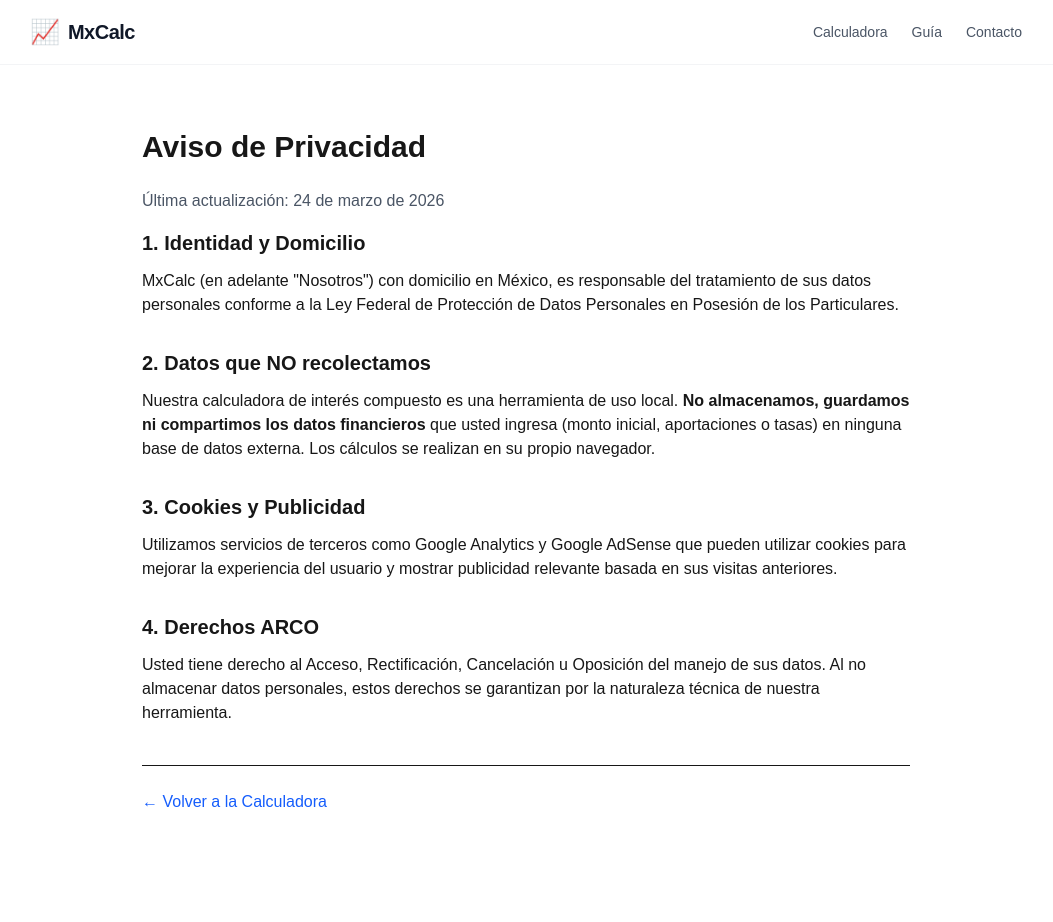
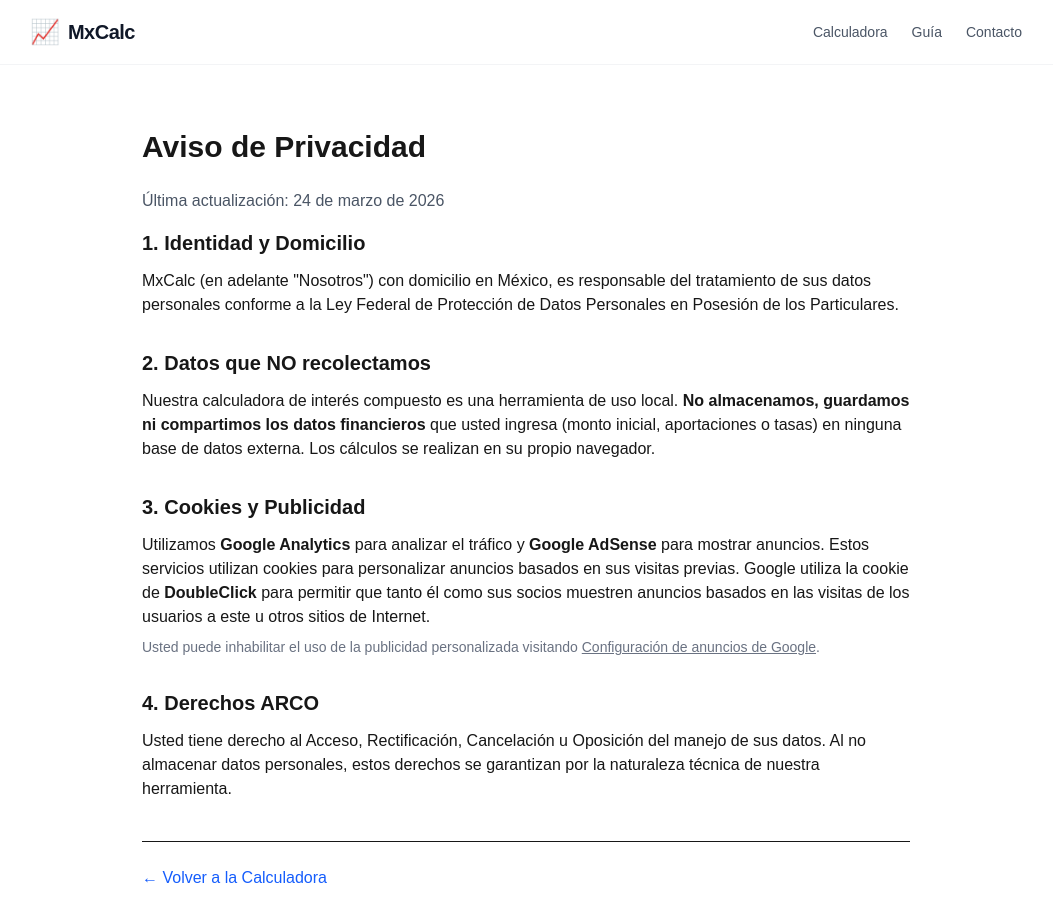
Before and after one commit to alejandrohuerga/finanzanode-mx, a Next.js app: page /privacidad in a window 1280 px wide. Shown: the top 922 px of the page, without its empty margins (114-1167 px from the left). Before the commit the page ends 878 px from the top, so only its background shows below. Built offline with nearby package versions, Linux system fonts and the light colour scheme.

Commit message:
fix: :bug: MODIFICACIÓN POLÍTICA COOKIES
Se ha modificado el texto de política de cookies

```diff
--- a/src/app/privacidad/page.tsx
+++ b/src/app/privacidad/page.tsx
@@ -17,7 +17,8 @@ export default function PrivacyPage() {
 
         <section className="mb-8">
           <h2 className="text-xl font-semibold mb-3">3. Cookies y Publicidad</h2>
-          <p>Utilizamos servicios de terceros como Google Analytics y Google AdSense que pueden utilizar cookies para mejorar la experiencia del usuario y mostrar publicidad relevante basada en sus visitas anteriores.</p>
+          <p>Utilizamos <strong>Google Analytics</strong> para analizar el tráfico y <strong>Google AdSense</strong> para mostrar anuncios. Estos servicios utilizan cookies para personalizar anuncios basados en sus visitas previas. Google utiliza la cookie de <strong>DoubleClick</strong> para permitir que tanto él como sus socios muestren anuncios basados en las visitas de los usuarios a este u otros sitios de Internet.</p>
+          <p className="mt-2 text-sm text-gray-500">Usted puede inhabilitar el uso de la publicidad personalizada visitando <a href="https://www.google.com/settings/ads" target="_blank" className="underline">Configuración de anuncios de Google</a>.</p>
         </section>
 
         <section className="mb-8">
```
